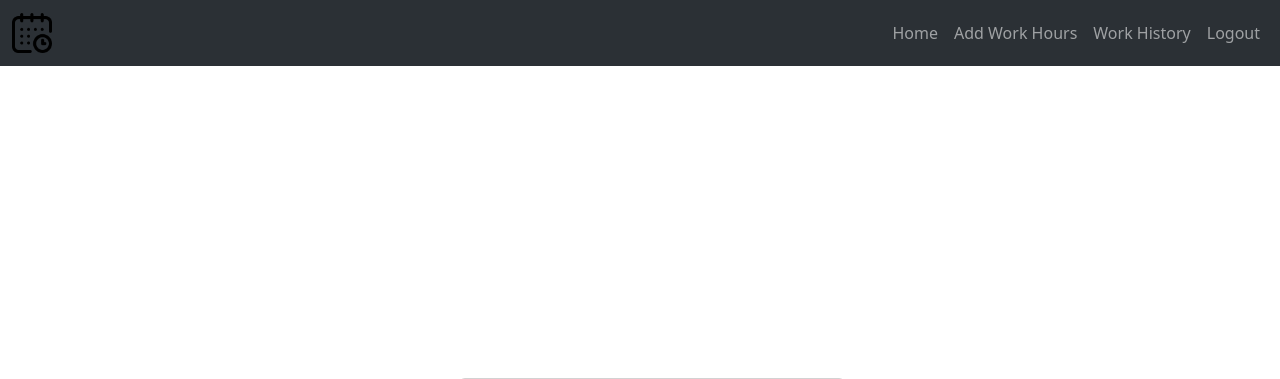
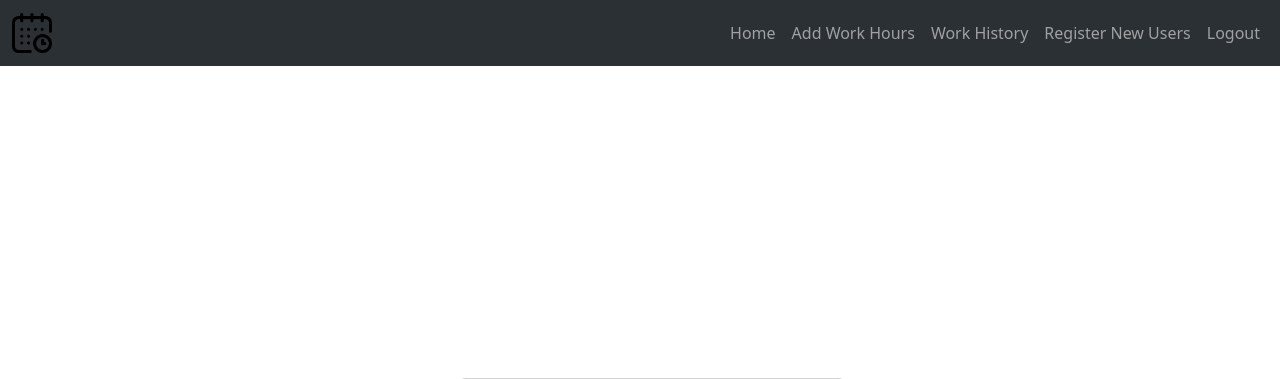
Before and after one commit to Nikola-Vukasinovic/flask-alchemy-work-hours, a Flask app: page / in a window 1280 px wide. Shown: the top 379 px of the page. Run offline with Flask 3, Linux system fonts and the light colour scheme; a user stored in the database is signed in; tables that the repository leaves empty hold one stand-in row (values such as "Sample post").

Commit message:
added register to base html

```diff
--- a/work_hours_app/templates/core/base.html
+++ b/work_hours_app/templates/core/base.html
@@ -34,6 +34,11 @@
                     <li class="nav-item">
                         <a class="nav-link" href="#">Work History</a>
                     </li>
+                    {% if current_user.is_admin %}
+                    <li class="nav-item">
+                        <a class="nav-link" href="{{ url_for('users.register') }}">Register New Users</a>
+                    </li>
+                    {% endif %}
                     <li class="nav-item">
                         <a class="nav-link" href="{{ url_for('users.logout') }}">Logout</a>
                     </li>
```
